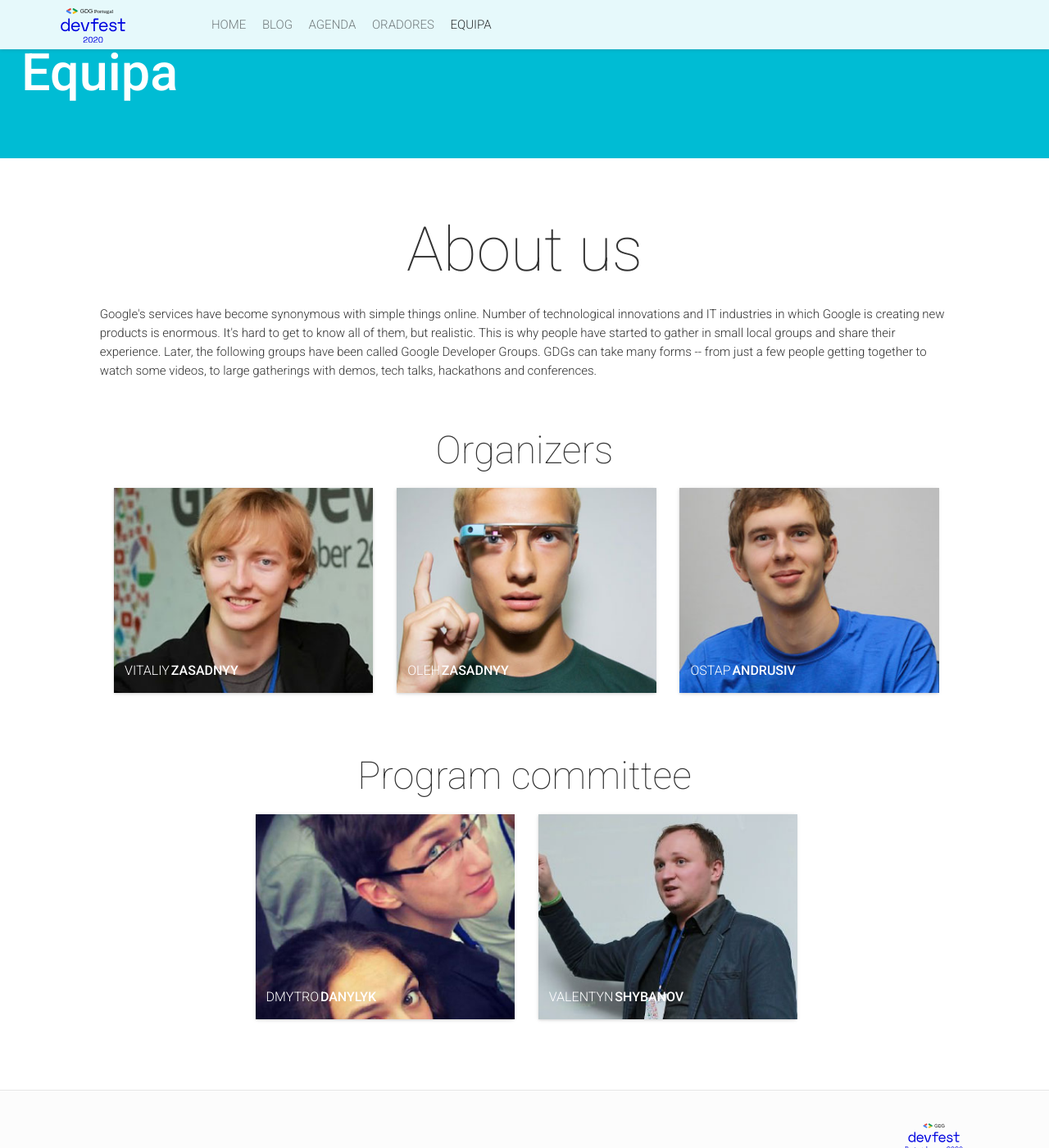
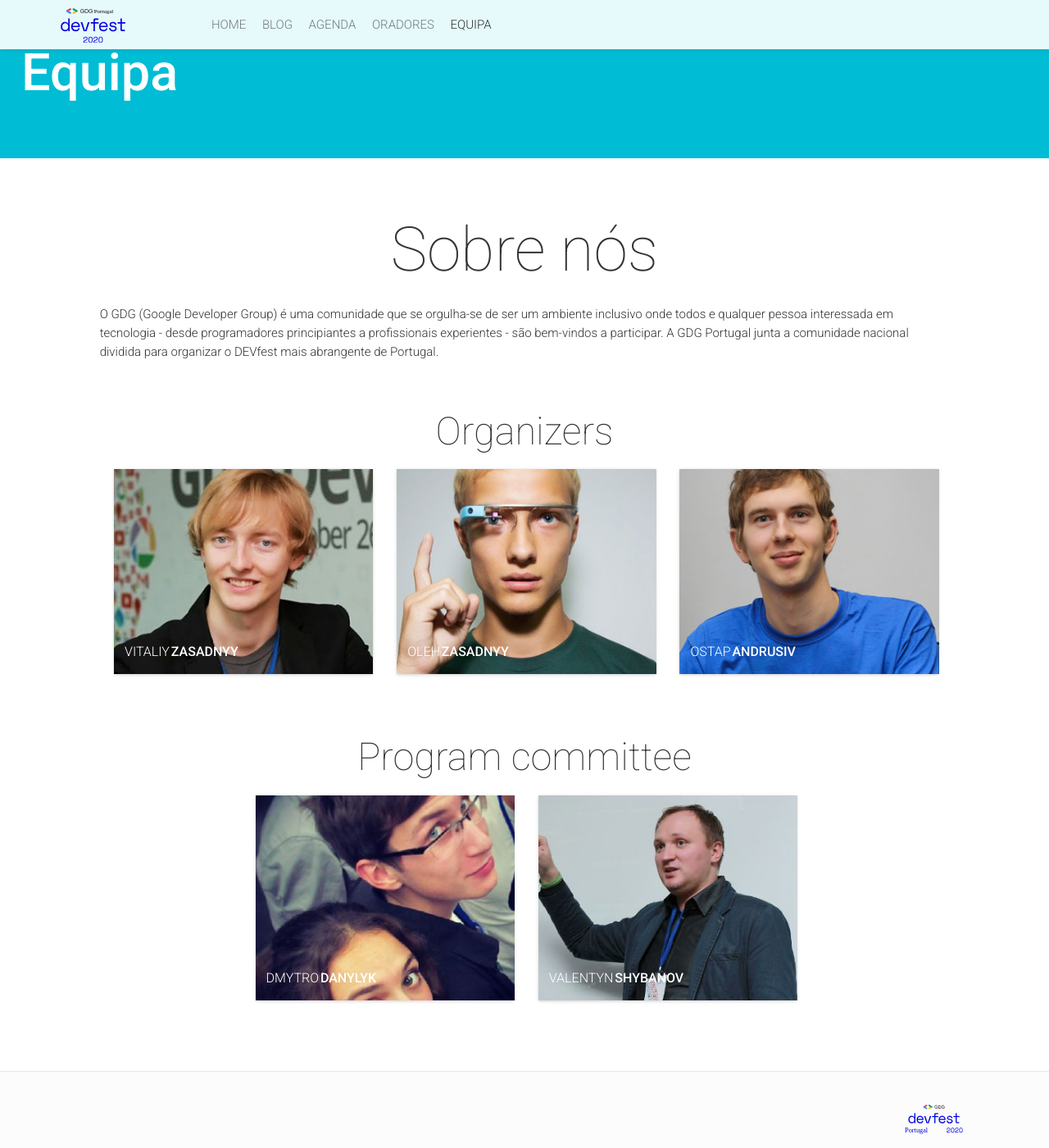
Before and after one commit to GDG-Portugal/devFestPT-2020, a Jekyll site: the page built from team.html, in a window 1280 px wide and 1400 px high, scrolled down 214 px. Shown: the whole window at 82% size. Built offline with Jekyll 4.4.1, drawn with Linux system fonts in a browser that asks for light colours; nearby versions of some CDN libraries; comment, search, counter and statistics services are not loaded; some of the changed text lies outside the part shown.

Commit message:
Updated congig

```diff
--- a/_config.yml
+++ b/_config.yml
@@ -48,10 +48,10 @@ navigationLinks:
  - {permalink: "/schedule/", text: "Agenda"}
  - {permalink: "/speakers/", text: "Oradores"}
  - {permalink: "/team/", text: "Equipa"}
-bottomNavigationLinks:
- - {link: "http://bit.ly/dfua-c4p", text: "Become a speaker"}
-rightNavigationButtons:
- - {link: "http://bit.ly/dfua-c4p", text: "Become a speaker"}
+# bottomNavigationLinks:
+#  - {link: "http://bit.ly/dfua-c4p", text: "Become a speaker"}
+# rightNavigationButtons:
+#  - {link: "http://bit.ly/dfua-c4p", text: "Become a speaker"}
 
 # Hero Block
 heroImage: "GDGDevFest_Website_Banner.png"
@@ -171,20 +171,21 @@ subscribeInfo: "Registration will be open around end of August. Number of ticket
 
 # Footer
 socialLinks:
- - {link: "https://plus.google.com/b/102444623953913144164", icon: "google-plus"}
- - {link: "https://twitter.com/intent/user?screen_name=GDGLviv", icon: "twitter"}
- - {link: "https://facebook.com/GDGLviv", icon: "facebook"}
+ - {link: "https://twitter.com/gdgportugal", icon: "twitter"}
+ - {link: "https://www.facebook.com/GDGPortugal", icon: "facebook"}
+ - {link: "https://www.instagram.com/gdgportugal", icon: "instagram"}
  - {permalink: "/feed.xml", icon: "rss"}
+
 footerBlocks:
  -
   title: "Links"
   links:
-   - {link: "http://gdg.org.ua", text: "GDG.org.ua"}
+   - {link: "https://gdgportugal.xyz/", text: "GDG Portugal"}
    - {link: "https://developers.google.com", text: "Google Developers"}
  -
   title: "Contacts"
   links:
-   - {link: "mailto:lviv@gdg.org.ua", text: "lviv@gdg.org.ua"}
+   - {link: "mailto:gdgportugal@googlegroups.com", text: "gdgportugal@googlegroups.com"}
  -
   title: "FAQ"
   links:
@@ -199,8 +200,8 @@ discusShortName: "devfestua"
 showSessions: true
 
 # Team Block
-teamBlockTitle: "About us"
-aboutUs: "Google's services have become synonymous with simple things online. Number of technological innovations and IT industries in which Google is creating new products is enormous. It's hard to get to know all of them, but realistic. This is why people have started to gather in small local groups and share their experience. Later, the following groups have been called Google Developer Groups. GDGs can take many forms -- from just a few people getting together to watch some videos, to large gatherings with demos, tech talks, hackathons and conferences."
+teamBlockTitle: "Sobre nós"
+aboutUs: "O GDG (Google Developer Group) é uma comunidade que se orgulha-se de ser um ambiente inclusivo onde todos e qualquer pessoa interessada em tecnologia - desde programadores principiantes a profissionais experientes - são bem-vindos a participar. A GDG Portugal junta a comunidade nacional dividida para organizar o DEVfest mais abrangente de Portugal."
 
 # Logistics Find Way Block
 findWayTitle: "Find your way here"
```
